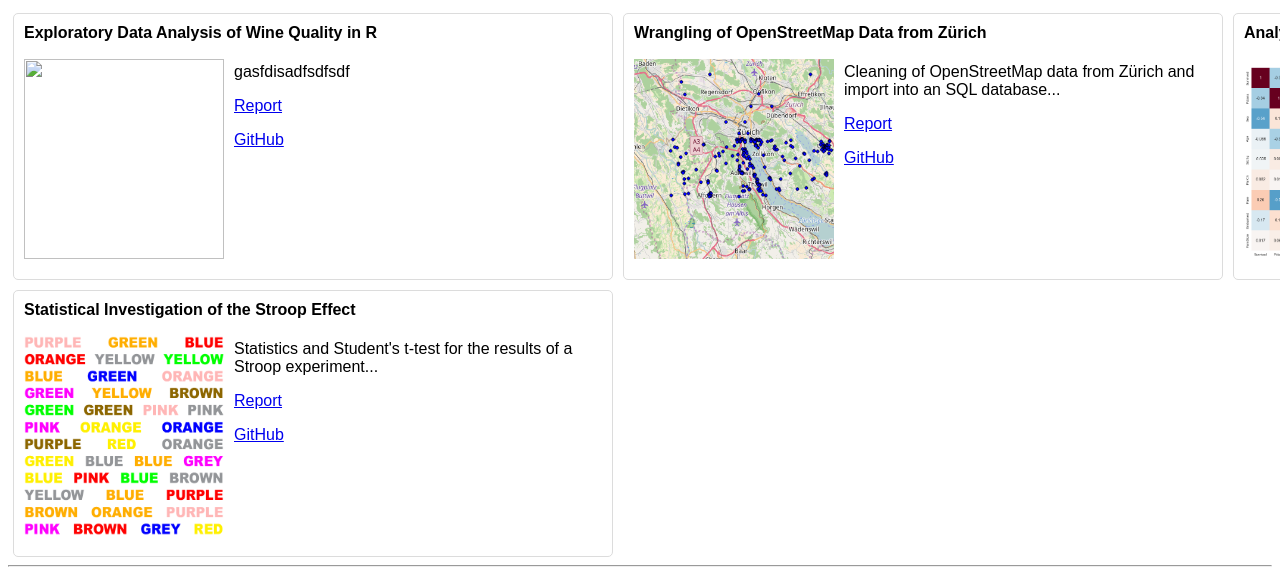
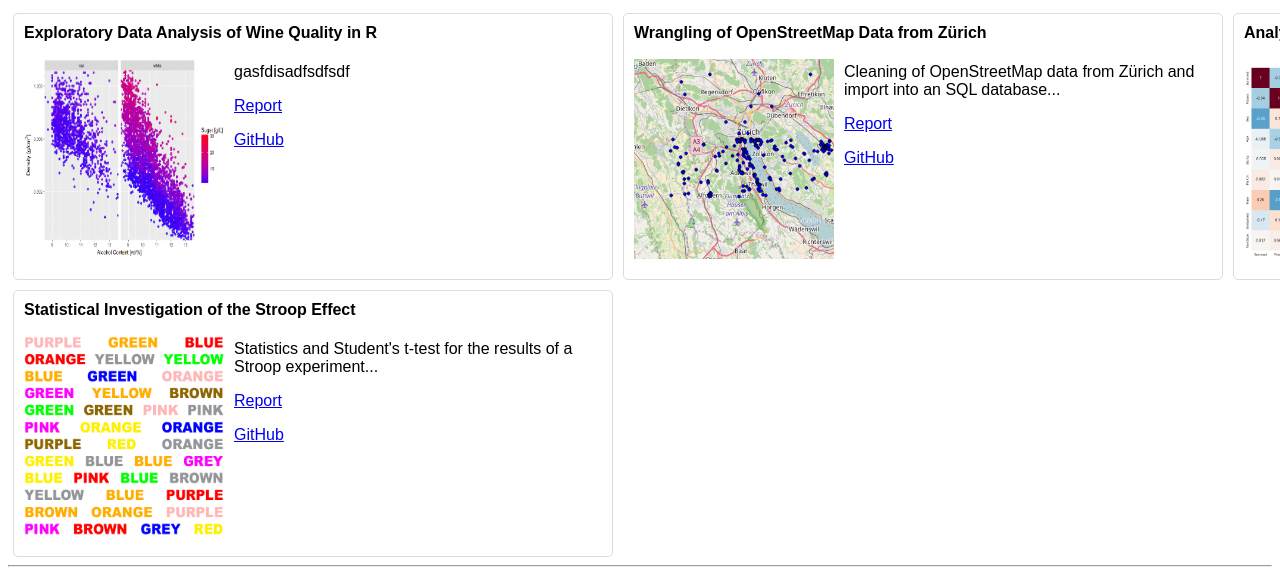
Before and after one commit to ttsteiger/ttsteiger.github.io, a plain HTML site: page index.html in a window 1280 px wide. Shown: the part 157-726 px from the top of the page. Drawn offline with Linux system fonts and the light colour scheme; a web font is replaced by a local one.

Commit message:
Update index.html

```diff
--- a/index.html
+++ b/index.html
@@ -25,7 +25,7 @@
 
     	<div class="container 4">
     	  <h4>Exploratory Data Analysis of Wine Quality in R</h4>
-      	<p style="float: left;"><img class="thumb" src=""  height="200px" width="200px"></p>
+      	<p style="float: left;"><img class="thumb" src="img/wine_thumbnail.png"  height="200px" width="200px"></p>
         <p class="description">gasfdisadfsdfsdf</p>
         <p class="description"><a href="projects/wine_report.html">Report</a></p>
         <p class="description"><a href="https://github.com/ttsteiger/Udacity_DAND/tree/master/DAND_p4">GitHub</a></p>
```
